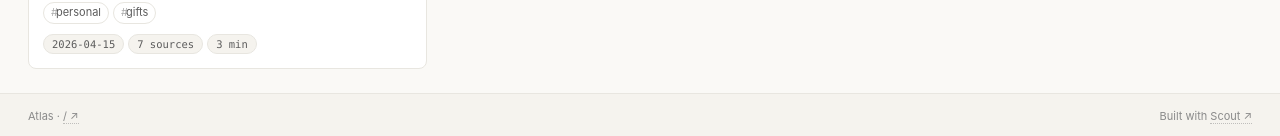
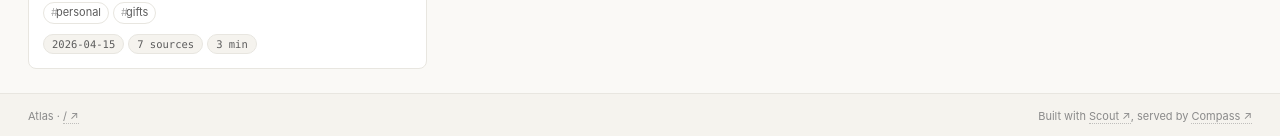
Before and after one commit to Laoujin/Compass, a Jekyll site: the page built from index.html, in a window 1280 px wide. Shown: the part 1434-1570 px from the top of the page. Built offline with Jekyll 4.4.1, drawn with Linux system fonts in a browser that asks for light colours; some web fonts are replaced.

Commit message:
add compass to the footers

```diff
--- a/_includes/sites/s1.html
+++ b/_includes/sites/s1.html
@@ -47,7 +47,7 @@
 
     <footer class="s1-footer">
       <span>{{ site.title | default: 'Atlas' }} · <a href="https://github.com/{{ site.github.owner_name }}/{{ site.github.repository_name }}" target="_blank" rel="noopener">{{ site.github.owner_name }}/{{ site.github.repository_name }} ↗</a></span>
-      {%- if site.scout_repo -%}<span>Built with <a href="https://github.com/{{ site.scout_repo }}" target="_blank" rel="noopener">Scout ↗</a></span>{%- endif -%}
+      {%- if site.scout_repo -%}<span>Built with <a href="https://github.com/{{ site.scout_repo }}" target="_blank" rel="noopener">Scout ↗</a>, served by <a href="https://github.com/Laoujin/Compass" target="_blank" rel="noopener">Compass ↗</a></span>{%- endif -%}
     </footer>
   </div>
 </body>
--- a/_includes/sites/s2.html
+++ b/_includes/sites/s2.html
@@ -36,7 +36,7 @@
 
     <footer class="s2-footer">
       <span>{{ site.title | default: 'Atlas' }} · <a href="https://github.com/{{ site.github.owner_name }}/{{ site.github.repository_name }}" target="_blank" rel="noopener">{{ site.github.owner_name }}/{{ site.github.repository_name }} ↗</a></span>
-      {%- if site.scout_repo -%}<span>Built with <a href="https://github.com/{{ site.scout_repo }}" target="_blank" rel="noopener">Scout ↗</a></span>{%- endif -%}
+      {%- if site.scout_repo -%}<span>Built with <a href="https://github.com/{{ site.scout_repo }}" target="_blank" rel="noopener">Scout ↗</a>, served by <a href="https://github.com/Laoujin/Compass" target="_blank" rel="noopener">Compass ↗</a></span>{%- endif -%}
     </footer>
   </div>
 </body>
--- a/_includes/sites/s3.html
+++ b/_includes/sites/s3.html
@@ -64,7 +64,7 @@
         </div>
       </section>
     </div>
-    <footer class="s3-footer">{{ site.title | default: 'Atlas' }} · <a href="https://github.com/{{ site.github.owner_name }}/{{ site.github.repository_name }}" target="_blank" rel="noopener">{{ site.github.owner_name }}/{{ site.github.repository_name }} ↗</a>{% if site.scout_repo %} · Built with <a href="https://github.com/{{ site.scout_repo }}" target="_blank" rel="noopener">Scout ↗</a>{% endif %}</footer>
+    <footer class="s3-footer">{{ site.title | default: 'Atlas' }} · <a href="https://github.com/{{ site.github.owner_name }}/{{ site.github.repository_name }}" target="_blank" rel="noopener">{{ site.github.owner_name }}/{{ site.github.repository_name }} ↗</a>{% if site.scout_repo %} · Built with <a href="https://github.com/{{ site.scout_repo }}" target="_blank" rel="noopener">Scout ↗</a>, served by <a href="https://github.com/Laoujin/Compass" target="_blank" rel="noopener">Compass ↗</a>{% endif %}</footer>
   </div>
 </body>
 </html>
--- a/_includes/sites/s4.html
+++ b/_includes/sites/s4.html
@@ -36,7 +36,7 @@
       {%- endif -%}
       <div class="s4-credits">
         <span>{{ site.title | default: 'Atlas' }} · <a href="https://github.com/{{ site.github.owner_name }}/{{ site.github.repository_name }}" target="_blank" rel="noopener">{{ site.github.owner_name }}/{{ site.github.repository_name }} ↗</a></span>
-        {%- if site.scout_repo -%}<span>Built with <a href="https://github.com/{{ site.scout_repo }}" target="_blank" rel="noopener">Scout ↗</a></span>{%- endif -%}
+        {%- if site.scout_repo -%}<span>Built with <a href="https://github.com/{{ site.scout_repo }}" target="_blank" rel="noopener">Scout ↗</a>, served by <a href="https://github.com/Laoujin/Compass" target="_blank" rel="noopener">Compass ↗</a></span>{%- endif -%}
       </div>
     </aside>
     <section class="s4-content">
--- a/_includes/sites/s5.html
+++ b/_includes/sites/s5.html
@@ -63,7 +63,7 @@
     </section>
     <footer class="s5-footer">
       <span>{{ site.title | default: 'Atlas' }} · <a href="https://github.com/{{ site.github.owner_name }}/{{ site.github.repository_name }}" target="_blank" rel="noopener">{{ site.github.owner_name }}/{{ site.github.repository_name }} ↗</a></span>
-      {%- if site.scout_repo -%}<span>Built with <a href="https://github.com/{{ site.scout_repo }}" target="_blank" rel="noopener">Scout ↗</a></span>{%- endif -%}
+      {%- if site.scout_repo -%}<span>Built with <a href="https://github.com/{{ site.scout_repo }}" target="_blank" rel="noopener">Scout ↗</a>, served by <a href="https://github.com/Laoujin/Compass" target="_blank" rel="noopener">Compass ↗</a></span>{%- endif -%}
     </footer>
   </div>
 </body>
--- a/_includes/sites/s6.html
+++ b/_includes/sites/s6.html
@@ -40,7 +40,7 @@
     </div>
     <footer class="s6-statusbar">
       <span>{{ site.title | default: 'atlas' | downcase }} · {{ entry_count }} entries{% if first %} · last run {{ first.date | date: "%Y-%m-%d" }}{% endif %}</span>
-      {%- if site.scout_repo -%}<span><a href="https://github.com/{{ site.scout_repo }}">scout ↗</a></span>{%- endif -%}
+      {%- if site.scout_repo -%}<span><a href="https://github.com/{{ site.scout_repo }}">scout ↗</a> · <a href="https://github.com/Laoujin/Compass">compass ↗</a></span>{%- endif -%}
     </footer>
   </div>
 </body>
```
